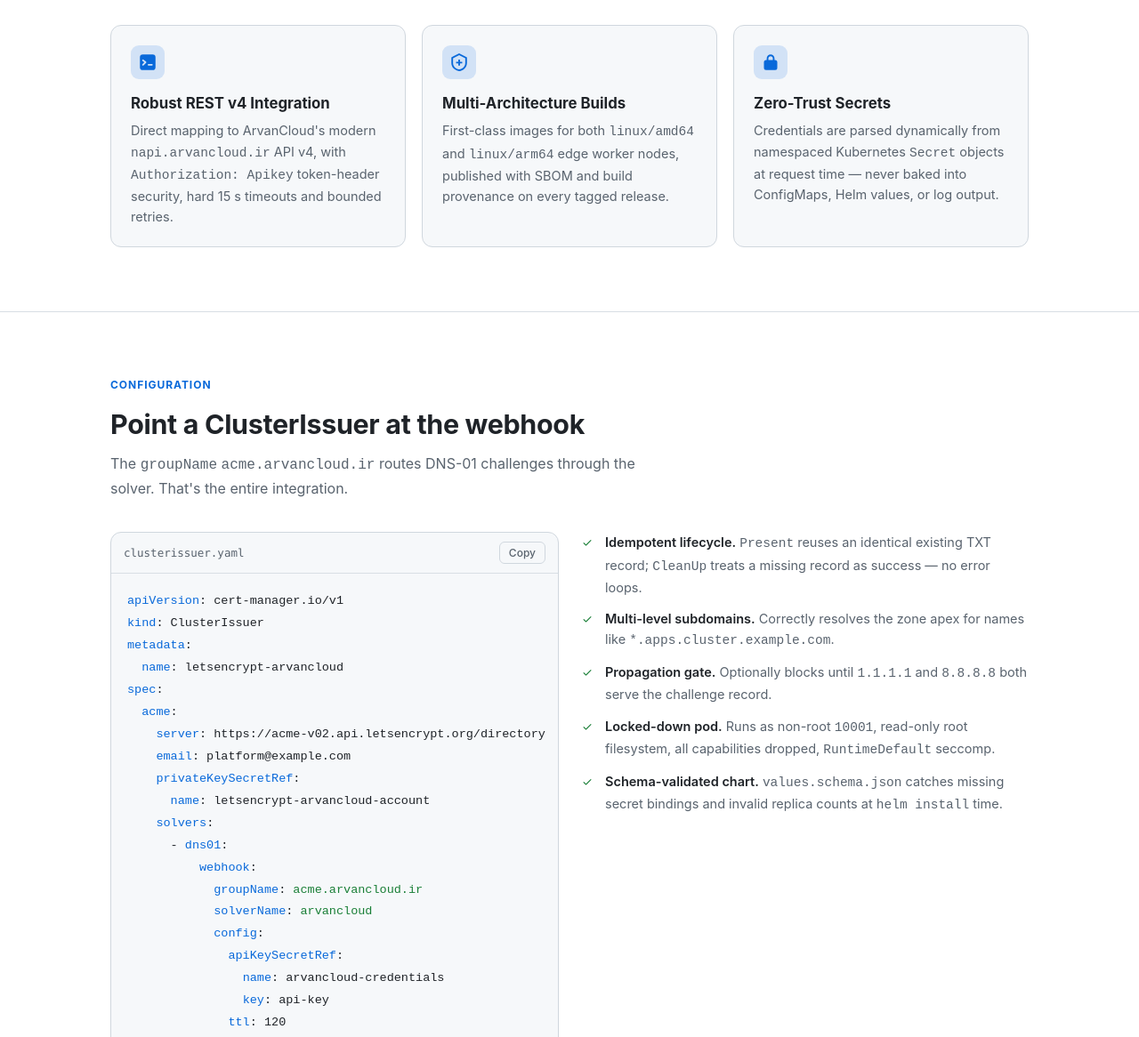
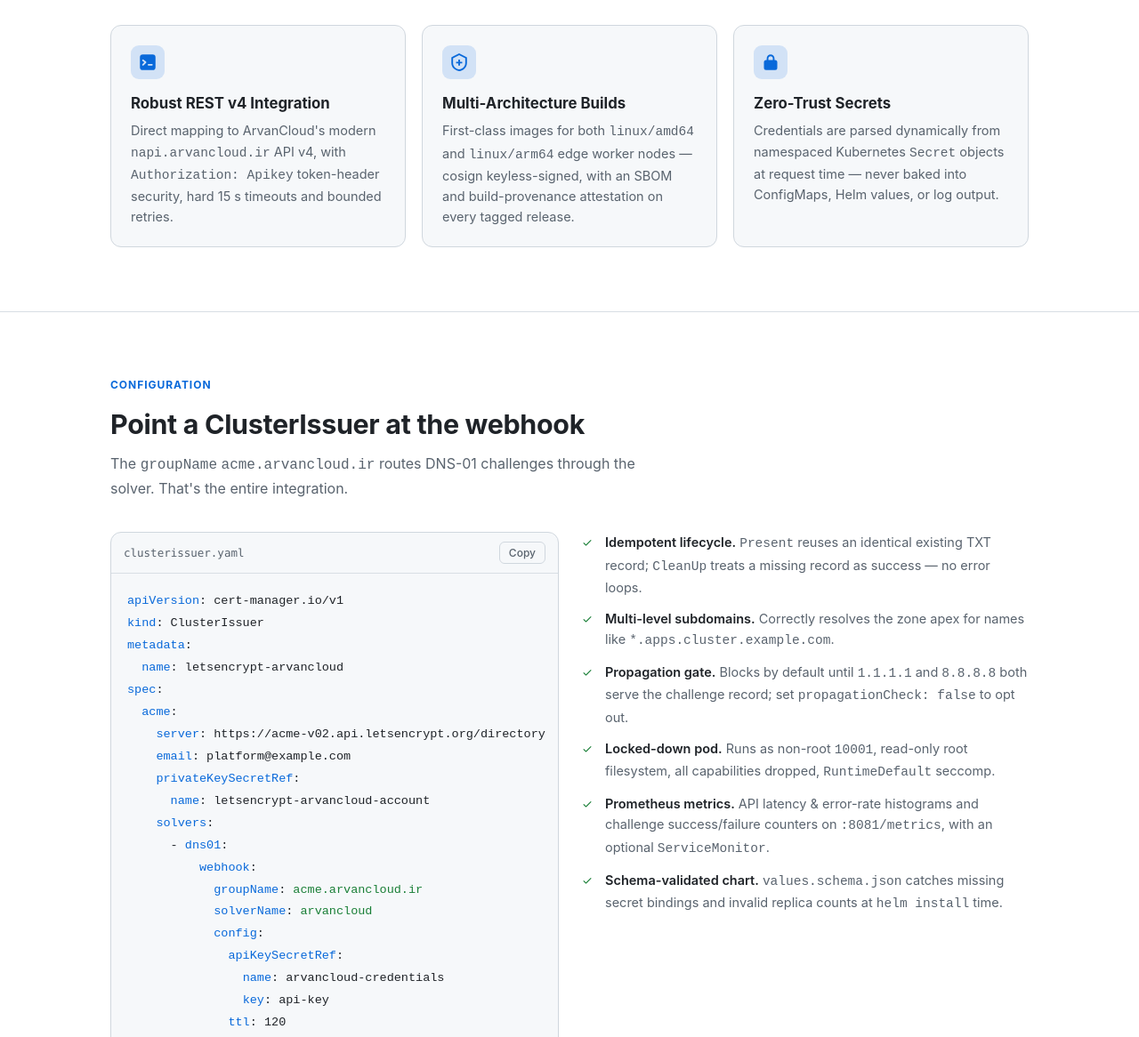
Before and after one commit to OpScaleHub/cert-manager-webhook-arvancloud, a plain HTML site: page docs/index.html in a window 1280 px wide. Shown: the part 1600-2766 px from the top of the page at 89% size. Drawn offline with Linux system fonts and the light colour scheme.

Commit message:
fix(ci): golangci-lint v2, pin Helm, resilient bundle check; align to v1.0.0
CI was red on every push:
- lint: golangci-lint v1.62.2 is built with go1.23 and refuses a go1.24
  module. Migrated to golangci-lint v2 (v2.3.0) + action v7, and migrated
  .golangci.yml to the v2 schema (verified with `config verify`).
- helm: the bundle-drift gate failed because CI's "latest" Helm inserts
  cosmetic blank lines the committed bundle lacks. Pin azure/setup-helm to
  v3.18.4 everywhere and switch the check to `diff -u -B` so blank-line-only
  differences between Helm patch releases are tolerated while real template
  changes still fail.
- bump actions/checkout v4 -> v5 (kills most Node 20 deprecation warnings).

Consistency pass (end-to-end review):
- Chart version/appVersion 0.1.0 -> 1.0.0 to match the landing page badge,
  the documented `helm install --version 1.0.0`, and the intended first tag;
  bundle.yaml regenerated (image now :1.0.0).
- Landing page: propagation check is on-by-default (was "optionally"), added
  a Prometheus-metrics bullet, noted cosign signing on the multi-arch card.
- deploy/README notes the pinned Helm version + blank-line tolerance.

```diff
--- a/docs/index.html
+++ b/docs/index.html
@@ -341,7 +341,7 @@
             <svg width="20" height="20" viewBox="0 0 16 16" fill="currentColor"><path d="M8 0 1 3.5v5C1 12.5 4.13 15.5 8 16c3.87-.5 7-3.5 7-7.5v-5L8 0Zm0 1.68 5.5 2.75v4.07c0 3.02-2.3 5.44-5.5 5.94-3.2-.5-5.5-2.92-5.5-5.94V4.43L8 1.68Z"/><path d="M7.25 5.5h1.5v2h2v1.5h-2v2h-1.5v-2h-2V7.5h2v-2Z"/></svg>
           </div>
           <h3>Multi-Architecture Builds</h3>
-          <p>First-class images for both <code>linux/amd64</code> and <code>linux/arm64</code> edge worker nodes, published with SBOM and build provenance on every tagged release.</p>
+          <p>First-class images for both <code>linux/amd64</code> and <code>linux/arm64</code> edge worker nodes — cosign keyless-signed, with an SBOM and build-provenance attestation on every tagged release.</p>
         </article>
 
         <article class="card">
@@ -396,8 +396,9 @@
           <ul class="checks">
             <li><strong>Idempotent lifecycle.</strong> <code>Present</code> reuses an identical existing TXT record; <code>CleanUp</code> treats a missing record as success — no error loops.</li>
             <li><strong>Multi-level subdomains.</strong> Correctly resolves the zone apex for names like <code>*.apps.cluster.example.com</code>.</li>
-            <li><strong>Propagation gate.</strong> Optionally blocks until <code>1.1.1.1</code> and <code>8.8.8.8</code> both serve the challenge record.</li>
+            <li><strong>Propagation gate.</strong> Blocks by default until <code>1.1.1.1</code> and <code>8.8.8.8</code> both serve the challenge record; set <code>propagationCheck: false</code> to opt out.</li>
             <li><strong>Locked-down pod.</strong> Runs as non-root <code>10001</code>, read-only root filesystem, all capabilities dropped, <code>RuntimeDefault</code> seccomp.</li>
+            <li><strong>Prometheus metrics.</strong> API latency &amp; error-rate histograms and challenge success/failure counters on <code>:8081/metrics</code>, with an optional <code>ServiceMonitor</code>.</li>
             <li><strong>Schema-validated chart.</strong> <code>values.schema.json</code> catches missing secret bindings and invalid replica counts at <code>helm install</code> time.</li>
           </ul>
         </div>
```
Also changed, not shown: 9 other files.
